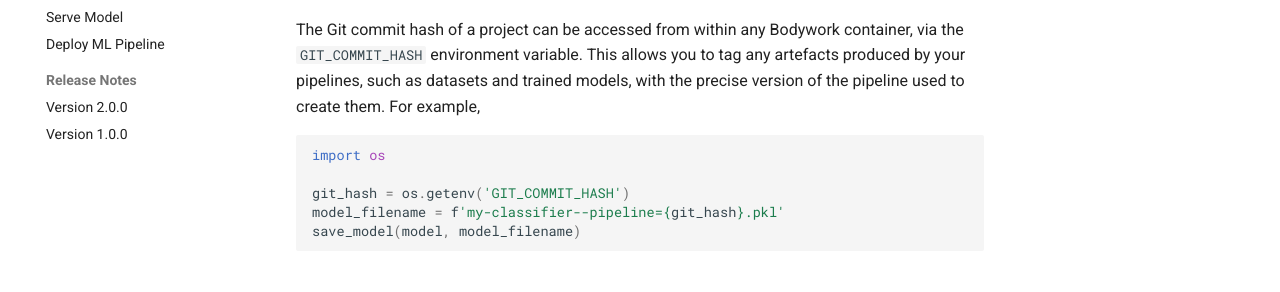
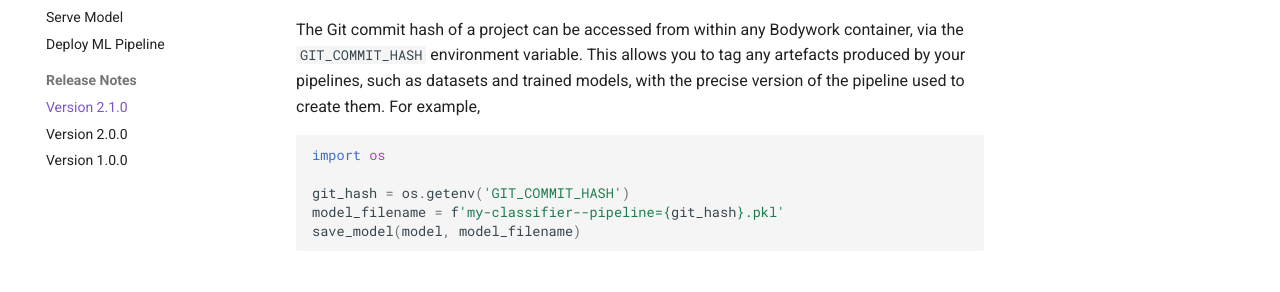
Before and after one commit to bodywork-ml/bodywork-docs, an MkDocs documentation site: the page built from docs/release_notes/v2.1.0.md, in a window 1280 px wide. Shown: the part 426-718 px from the top of the page. Built offline with MkDocs 1.6.1 and Material for MkDocs 9.7.7, drawn with Linux system fonts in a browser that asks for light colours; comment, search, counter and statistics services are not loaded.

Commit message:
Update index

```diff
--- a/mkdocs.yml
+++ b/mkdocs.yml
@@ -18,6 +18,7 @@ nav:
     - Serve Model: quickstart_serve_model.md
     - Deploy ML Pipeline: quickstart_ml_pipeline.md
   - Release Notes:
+    - Version 2.1.0: release_notes/v2.1.0.md
     - Version 2.0.0: release_notes/v2.0.0.md
     - Version 1.0.0: release_notes/v1.0.0.md
 theme:
```
